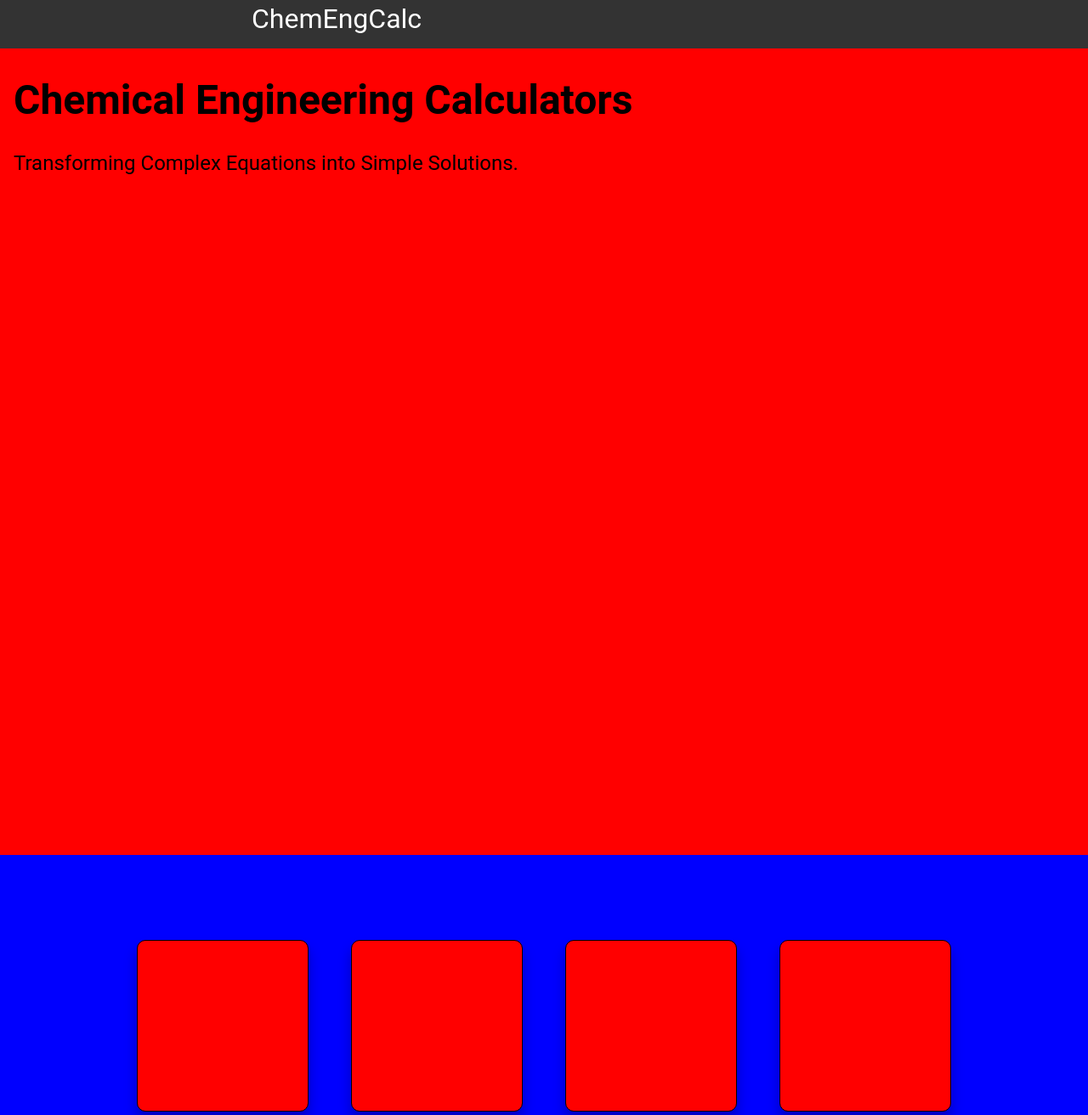
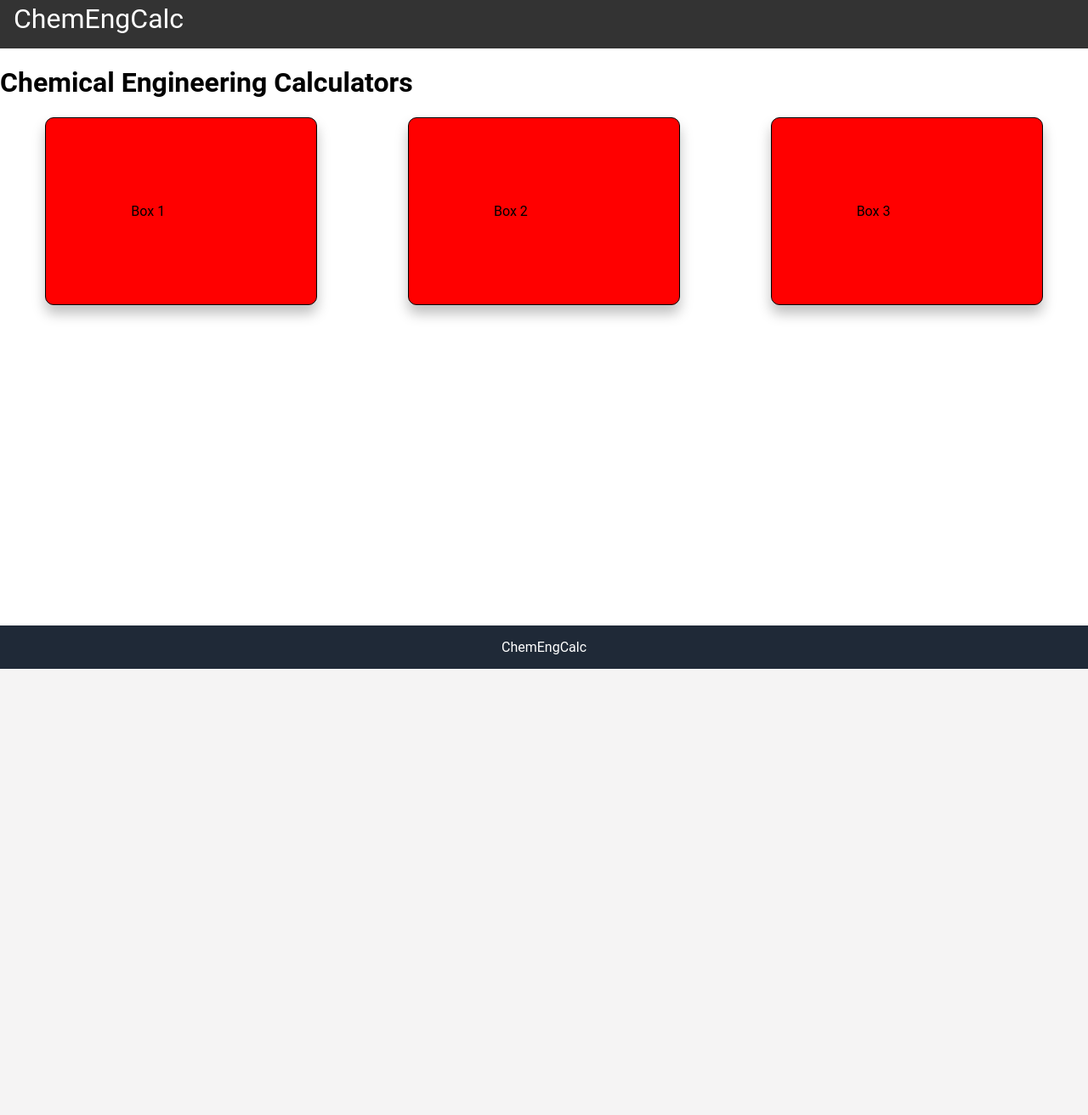
Before and after one commit to r5lzr/chem-eng-calc-website, a plain HTML site: page index.html in a window 1280 px wide. Shown: the part 13-1325 px from the top of the page at 85% size. After the commit the page ends 800 px from the top, so only its background shows below. Drawn offline with Linux system fonts and the light colour scheme.

Commit message:
Revert "Added icon container"
This reverts commit 4794f5a57fff45262c082a63c5a78b90a2c88ad0.

```diff
--- a/index.html
+++ b/index.html
@@ -13,34 +13,13 @@
         <div class="title"><a style="text-decoration: none" href="index.html">ChemEngCalc</a></div>
       </nav>
       <div class="content-container">
-        <div class="desc-container">
-          <div>
-            <h1>Chemical Engineering Calculators</h1>
-            <p1>Transforming Complex Equations into Simple Solutions.</p1>
-          </div>
+        <div>
+          <h1>Chemical Engineering Calculators</h1>
         </div>
-
-        <div class="icon-container">
-          <div class="icon-layout">
-            <div class="icon"></div>
-            <div class="icon"></div>
-            <div class="icon"></div>
-            <div class="icon"></div>
-          </div>
-        </div>
-
-        <div class="box-container">
-          <h1>Chemical Engineering Calculators</h1>
-          <div class="box-layout">
-            <div class="box">Box 1</div>
-            <div class="box">Box 2</div>
-            <div class="box">Box 3</div>
-            <div class="box">Box 4</div>
-            <div class="box">Box 5</div>
-            <div class="box">Box 6</div>
-            <div class="box">Box 7</div>
-            <div class="box">Box 8</div>
-          </div>
+        <div class="calc-container">
+          <div class="box">Box 1</div>
+          <div class="box">Box 2</div>
+          <div class="box">Box 3</div>
         </div>
       </div>
       <div class="footer">
--- a/styles.css
+++ b/styles.css
@@ -8,7 +8,7 @@ body {
   padding: 0;
   display: flex;
   flex-direction: column;
-  min-height: 120vh;
+  min-height: 100vh;
   background-color: rgb(245, 244, 244);
 }
 
@@ -33,13 +33,13 @@ body {
 
 .title {
   font-size: 2rem;
-  margin-left: 18.5rem;
+  margin: 1rem;
   font-family: 'Roboto', arial;
 }
 
 .content-container {
   flex: 1;
-  background-color: green;
+  background-color: white;
   display: flex;
   flex-direction: column;
   max-width: 1320px;
@@ -47,63 +47,16 @@ body {
   margin: 0 auto;
 }
 
-.desc-container {
-  display: flex;
-  padding-bottom: 800px;
-  background-color: red;
-}
-
-.desc-container h1 {
-  margin-left: 1rem;
-  font-size: 3rem;
-}
-
-.desc-container p1 {
-  margin-left: 1rem;
-  font-size: 1.5rem;
-}
-
-.icon-container {
-  display: flex;
-  padding: 100px;
-  padding-bottom: 150px;
-  background-color: blue;
-  justify-content: center;
-}
-
-.icon-layout {
+.calc-container {
   flex-wrap: wrap;
   display: flex;
-  justify-content: space-evenly;
-  gap: 50px;
-}
-
-.icon {
-  flex: 0 0 auto;
-  width: 20%;
-  padding: 100px;
-  border: 1px solid #000;
-  background-color: red;
-  border-radius: 10px;
-  box-shadow: 0 10px 15px rgba(0, 0, 0, 0.25);
-}
-
-.box-container {
-
-}
-
-.box-layout {
-  flex-wrap: wrap;
-  display: flex;
-  justify-content: space-evenly;
-  gap: 30px;
-  padding-bottom: 25px;
+  justify-content: space-around;
 }
 
 .box {
   flex: 0 0 auto;
-  width: 20%;
-  padding: 120px;
+  width: 25%;
+  padding: 100px;
   border: 1px solid #000;
   background-color: red;
   border-radius: 10px;
```
